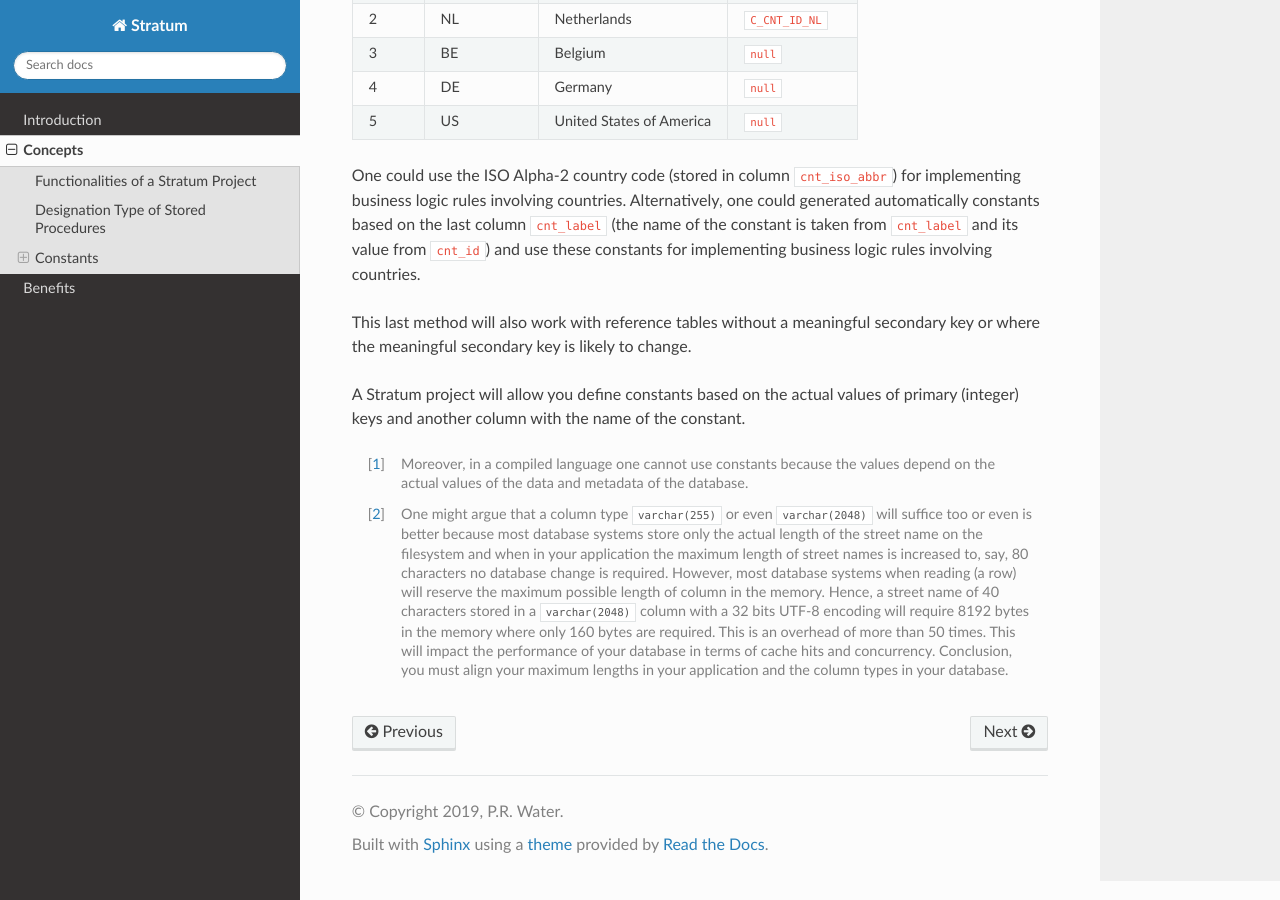
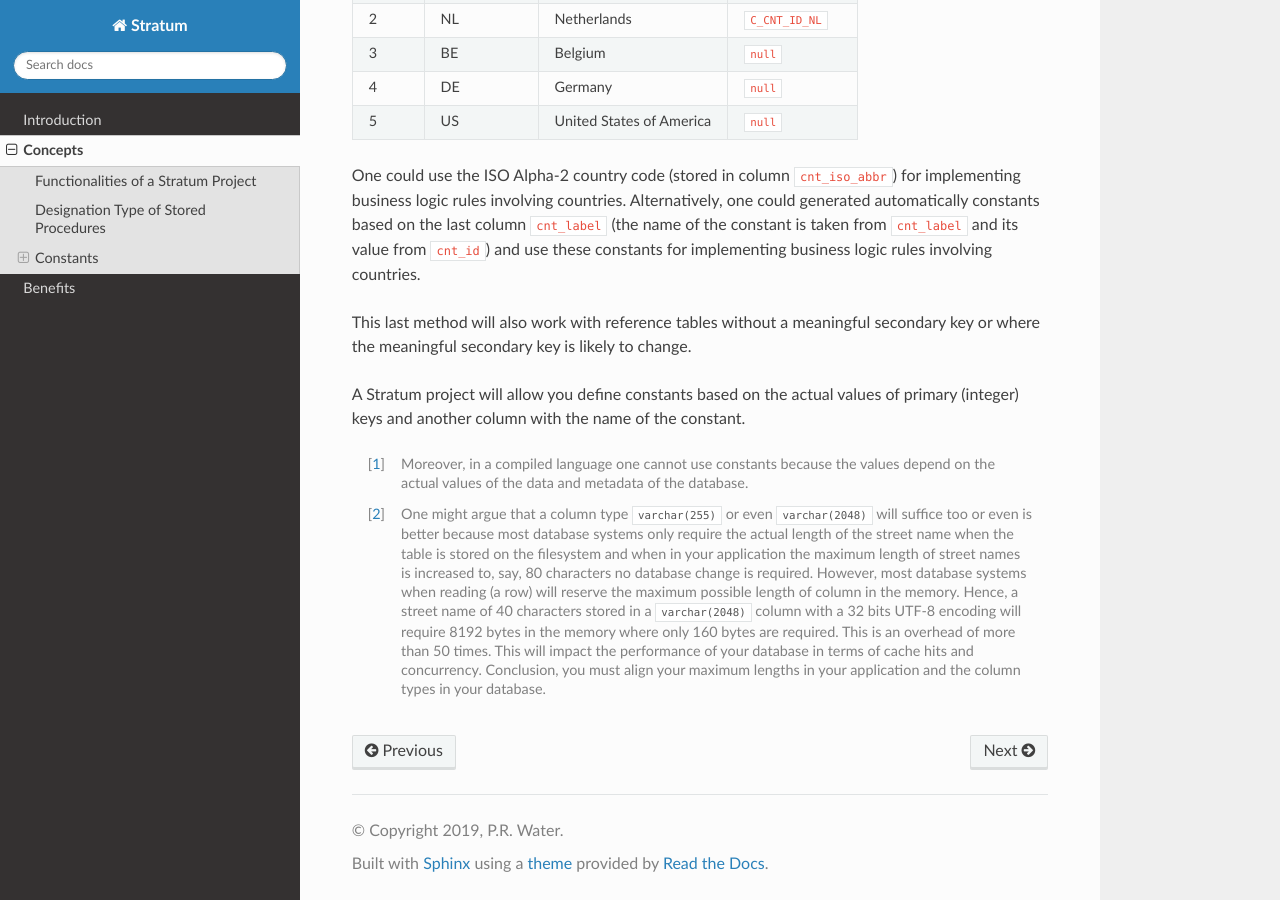
Before and after one commit to DatabaseStratum/rst-stratum, a Sphinx documentation site: the page built from docs/concepts.rst, in a window 1280 px wide and 900 px high, scrolled down 3711 px. Built offline with Sphinx 7.4.7 and the Read the Docs theme 2.0.0, drawn with Linux system fonts in a browser that asks for light colours.

Commit message:
Rephrase footnote.

```diff
--- a/docs/concepts.rst
+++ b/docs/concepts.rst
@@ -140,4 +140,4 @@ A Stratum project will allow you define constants based on the actual values of
 
 .. [1] Moreover, in a compiled language one cannot use constants because the values depend on the actual values of the data and metadata of the database.
 
-.. [2] One might argue that a column type ``varchar(255)`` or even ``varchar(2048)`` will suffice too or even is better because most database systems store only the actual length of the street name on the filesystem and when in your application the maximum length of street names is increased to, say, 80 characters no database change is required. However, most database systems when reading (a row) will reserve the maximum possible length of column in the memory. Hence, a street name of 40 characters stored in a ``varchar(2048)`` column with a 32 bits UTF-8 encoding will require 8192 bytes in the memory where only 160 bytes are required. This is an overhead of more than 50 times. This will impact the performance of your database in terms of cache hits and concurrency. Conclusion, you must align your maximum lengths in your application and the column types in your database.
+.. [2] One might argue that a column type ``varchar(255)`` or even ``varchar(2048)`` will suffice too or even is better because most database systems only require the actual length of the street name when the table is stored on the filesystem and when in your application the maximum length of street names is increased to, say, 80 characters no database change is required. However, most database systems when reading (a row) will reserve the maximum possible length of column in the memory. Hence, a street name of 40 characters stored in a ``varchar(2048)`` column with a 32 bits UTF-8 encoding will require 8192 bytes in the memory where only 160 bytes are required. This is an overhead of more than 50 times. This will impact the performance of your database in terms of cache hits and concurrency. Conclusion, you must align your maximum lengths in your application and the column types in your database.
```
